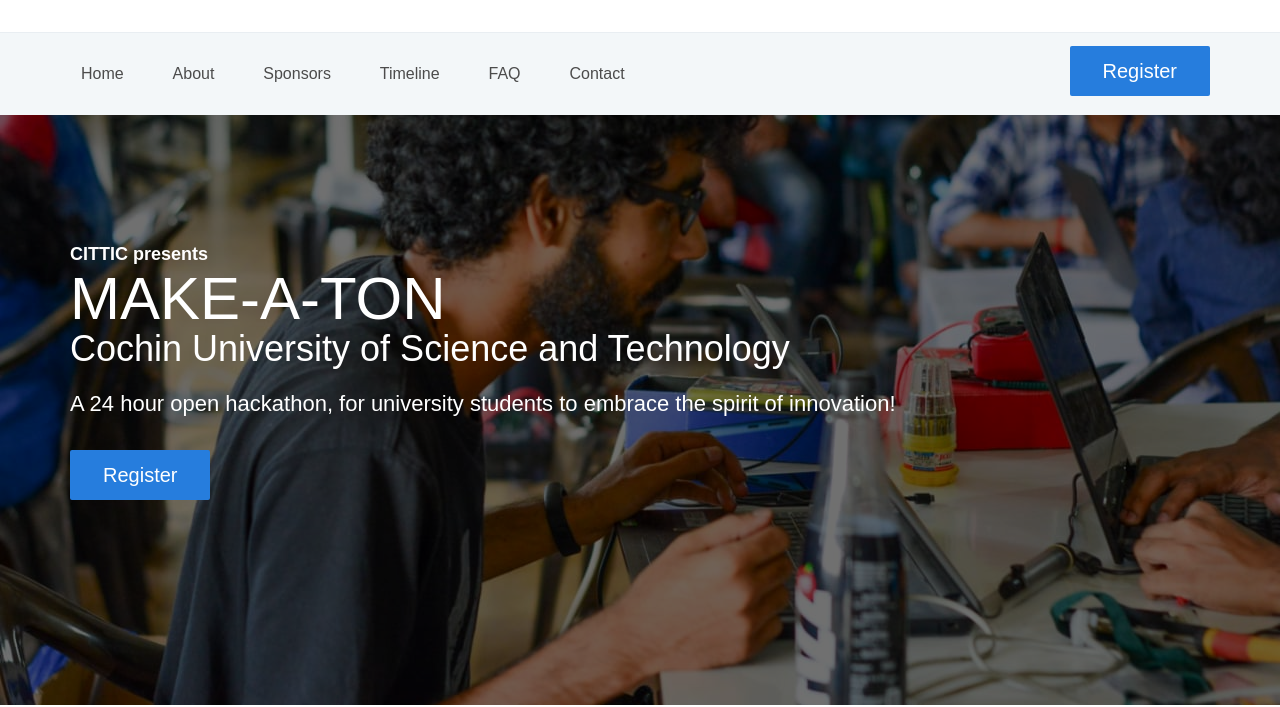
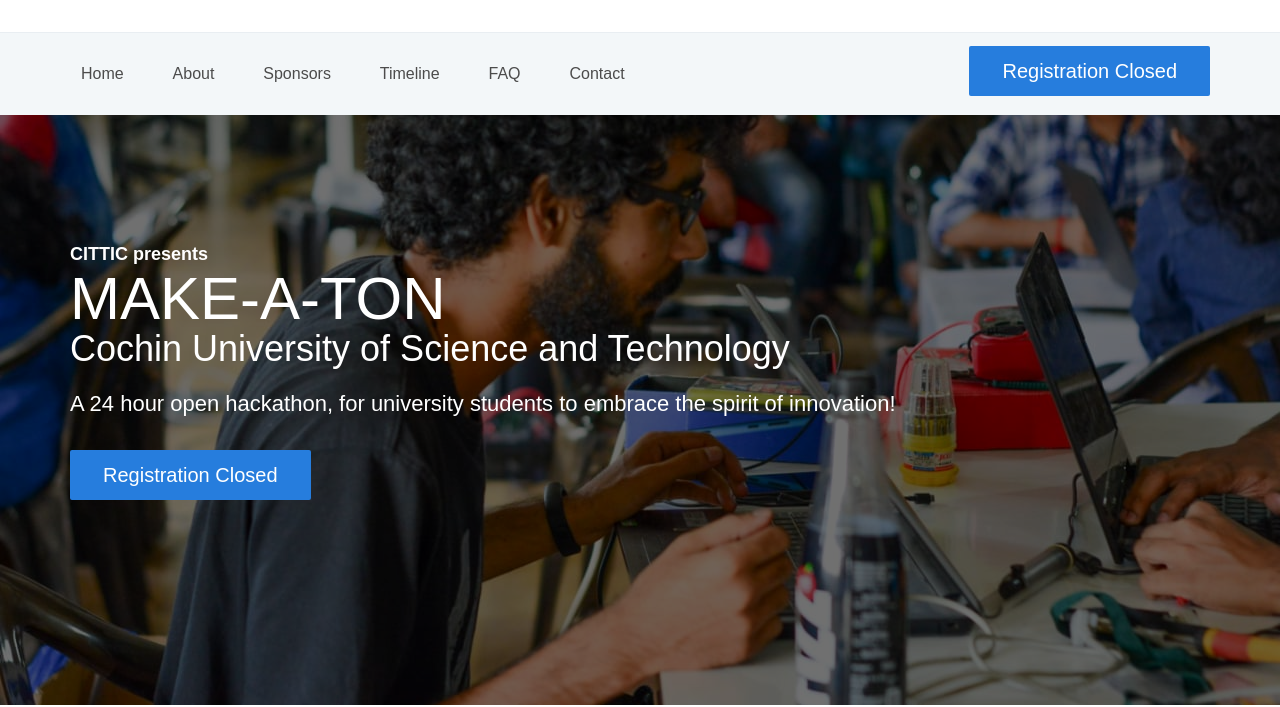
Before and after one commit to Make-a-Ton/Website2019, a website: page index.html in a window 1280 px wide. Shown: the part 95-802 px from the top of the page. Drawn offline with Linux system fonts and the light colour scheme; a script that the page names is missing.

Commit message:
Update index.html

```diff
--- a/index.html
+++ b/index.html
@@ -161,10 +161,10 @@
                                                 <div class="header_extra ml-auto">
 
                                                     <div><a class="typeform-share"
-                                                            href="https://makeaton829478.typeform.com/to/MgaSw5"
+                                                            href="#"
                                                             data-mode="popup"
                                                             style="display:inline-block;text-decoration:none;background-color:#267DDD;color:white;cursor:pointer;font-size:20px;line-height:50px;text-align:center;margin:0;height:50px;padding:0px 33px;border-radius:2px;max-width:100%;white-space:nowrap;overflow:hidden;text-overflow:ellipsis;-webkit-font-smoothing:antialiased;-moz-osx-font-smoothing:grayscale;"
-                                                            target="_blank">Register</a>
+                                                            target="_blank">Registration Closed</a>
                                                         <script> (function () { var qs, js, q, s, d = document, gi = d.getElementById, ce = d.createElement, gt = d.getElementsByTagName, id = "typef_orm_share", b = "https://embed.typeform.com/"; if (!gi.call(d, id)) { js = ce.call(d, "script"); js.id = id; js.src = b + "embed.js"; q = gt.call(d, "script")[0]; q.parentNode.insertBefore(js, q) } })() </script>
                                                     </div>
                                                 </div>
@@ -190,10 +190,10 @@
                                 <div class="home_text">A 24 hour open hackathon, for university students to embrace the
                                     spirit of innovation!</div>
                                 <div class="home_buttons">
-                                    <div><a class="typeform-share" href="https://makeaton829478.typeform.com/to/MgaSw5"
+                                    <div><a class="typeform-share" href="#"
                                             data-mode="popup"
                                             style="display:inline-block;text-decoration:none;background-color:#267DDD;color:white;cursor:pointer;font-size:20px;line-height:50px;text-align:center;margin:0;height:50px;padding:0px 33px;border-radius:2px;max-width:100%;white-space:nowrap;overflow:hidden;text-overflow:ellipsis;-webkit-font-smoothing:antialiased;-moz-osx-font-smoothing:grayscale;"
-                                            target="_blank">Register</a>
+                                            target="_blank">Registration Closed</a>
                                         <script> (function () { var qs, js, q, s, d = document, gi = d.getElementById, ce = d.createElement, gt = d.getElementsByTagName, id = "typef_orm_share", b = "https://embed.typeform.com/"; if (!gi.call(d, id)) { js = ce.call(d, "script"); js.id = id; js.src = b + "embed.js"; q = gt.call(d, "script")[0]; q.parentNode.insertBefore(js, q) } })() </script>
                                     </div>
                                     <!--<div class="button home_button"><a href="#">Find out more</a></div> -->
```
